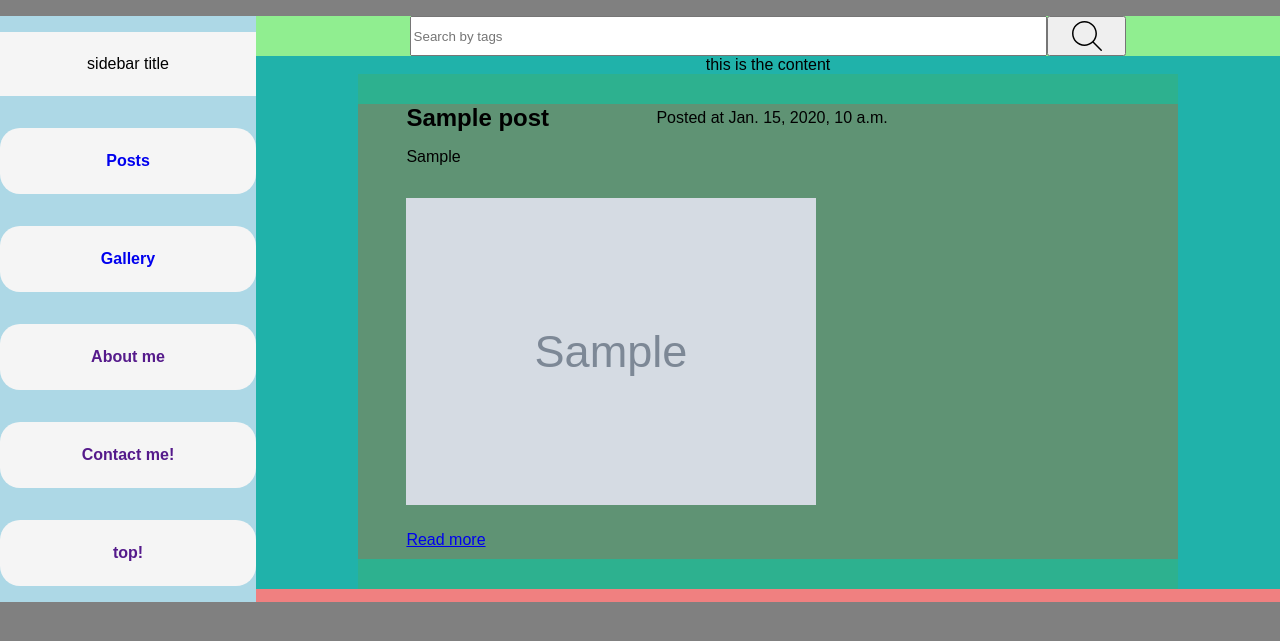
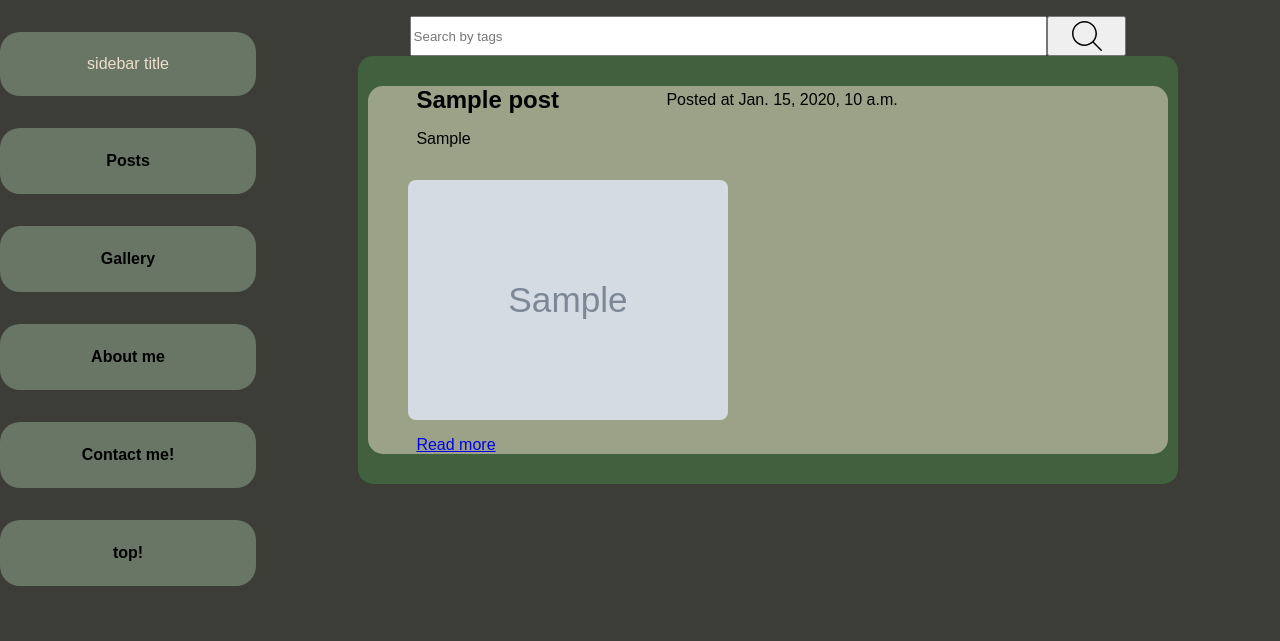
Before and after one commit to jvgpablo/mystcorner, a Django app: page /posts/ in a window 1280 px wide. Shown: the top 641 px of the page. Run offline with Django 5.2, Linux system fonts and the light colour scheme; tables that the repository leaves empty hold one stand-in row (values such as "Sample post"); grey boxes marked "Sample" are stand-in pictures.

Commit message:
fuck you

```diff
--- a/blog/views.py
+++ b/blog/views.py
@@ -8,7 +8,7 @@ def frontpage(request):
     return render(request,'frontpage/frontpage.html',{'posts': posts})
 
 
-def post_detail(request, slug, origin):
+def post_detail(request, slug):
     post= Post.objects.get(slug=slug)
 
     return render(request, 'blog/post_detail.html' , {'post' : post})
--- a/static/css/base.css
+++ b/static/css/base.css
@@ -1,5 +1,5 @@
 body {
-    background-color: gray;
+    background-color: #3C3D37;
     padding: 0;
     margin: 0;
     display: flex;
@@ -15,7 +15,7 @@ body {
 
 .content{
     height: 100%;
-    background-color: lightcoral;
+    background-color: none;
     display: flex;
     flex-direction: column;
     flex: 8;
--- a/static/css/posts.css
+++ b/static/css/posts.css
@@ -1,6 +1,6 @@
 
 .search-bar-container{
-    background-color: lightgreen;
+    background-color: none;
     display:flex;
     align-items: center;
     justify-content: center;
@@ -30,7 +30,7 @@
 }
 
 .post-list-container{
-    background-color: lightseagreen;
+    background-color: none;
     flex-direction: column;
     align-items: center;
     display: flex;
@@ -41,14 +41,16 @@
     background-color: rgba(76, 175, 80, 0.3);
     display: flex;
     flex-direction: column;
+    border-radius: 15px;
 }
 
 
 .post-container{
-    margin: 30px 0px;
-    background-color: rgba(212, 78, 54, 0.3);
+    margin: 30px 10px;
+    background-color: #ecdfcc86;
     display: flex;
     flex-direction: column;
+    border-radius: 15px;
 }
 
 .post-title-row{
@@ -78,23 +80,29 @@
 }
 
 .post-image-row{
-    display: flex;
+    display: grid;
+    grid-template-columns: 1fr 1fr;
 }
 
 .post-image{
-    margin: 1rem 3rem;
-    width: 50%;
+    margin: none;
+    width: 80%;
     display: flex;
 }
 
 .post-image img{
     width: 100%;
+    border-radius: 8px;
 }
 
 .read-more-row{
     display: flex;
 }
 
+.read-more-row a{
+    margin: 0rem 3rem;
+}
+
 .read-more{
     margin: 10px 3rem;
     display: flex;
--- a/static/css/sidebar.css
+++ b/static/css/sidebar.css
@@ -1,6 +1,6 @@
 .sidebar{
     height: 100%;
-    background-color: lightblue;
+    background-color: none;
     display: flex;
     flex-direction: column;
     flex: 2;
@@ -11,9 +11,11 @@
     height: 4rem;
     margin: 1rem 0rem;
     display: flex;
-    background-color: whitesmoke;
+    background-color: #697565;
     justify-content: center;
     align-items: center;
+    color: #ECDFCC;
+    border-radius:20px ;
 }
 
 .sidebar-button{
@@ -21,12 +23,12 @@
     margin: 1rem 0rem;
     border-radius: 20px;
     display: flex;
-    background-color: whitesmoke;
+    background-color: #697565;
     justify-content: center;
     align-items: center;
 }
 
-.sidebar-link{
+.sidebar-link {
     width: 100%;
     height: 100%;
     padding: 1.5rem 0rem;
@@ -37,6 +39,14 @@
     font-weight: bold;
 }
 
+.sidebar-link:link, .sidebar-link:visited, .sidebar-link:active {
+    color: inherit;
+}
+
 .sidebar-button:hover{
-    background-color: gray;
+    background-color: #ECDFCC;
 }
+
+.sidebar-button:hover .sidebar-link{
+    color: #697565;
+}
--- a/templates/blog/post_list.html
+++ b/templates/blog/post_list.html
@@ -3,7 +3,6 @@
 {% block post_list %}
     {% load static %}
     <div class="post-list-container">
-        this is the content
         <div class="post-list">
             {% for post in posts %}
                 <div class="post-container">
```
Also changed, not shown: templates/blog/post_detail.html (+27 -13 lines), blog/migrations/0004_remove_post_image.py (added), media/images/Captura_de_pantalla_2024-08-26_012700_t08Q88q_YBjDMky_Jlc5zk8_LophkVf_sWzMoEK_ZRxXgvk.png (added), media/images/ouodm9z9ycp51_4FwXOr2_eXqKNIq.webp (added).
